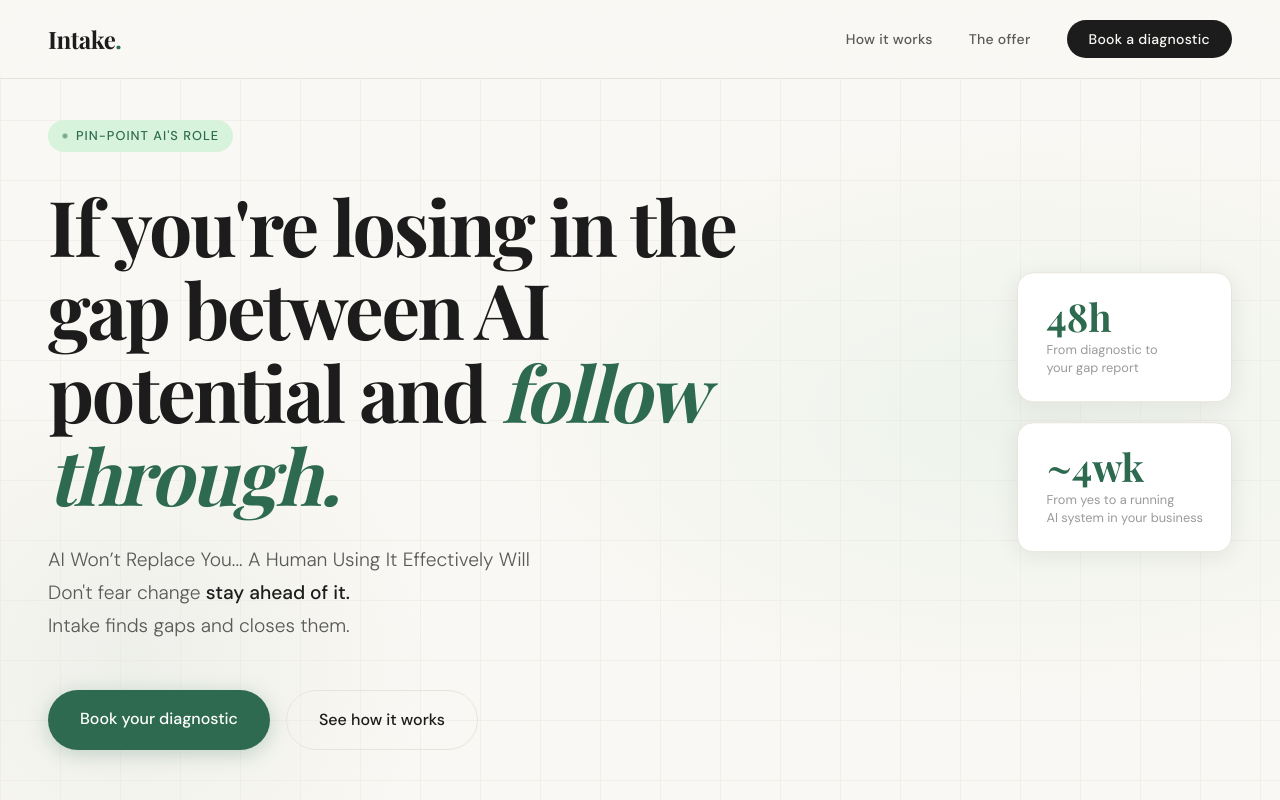
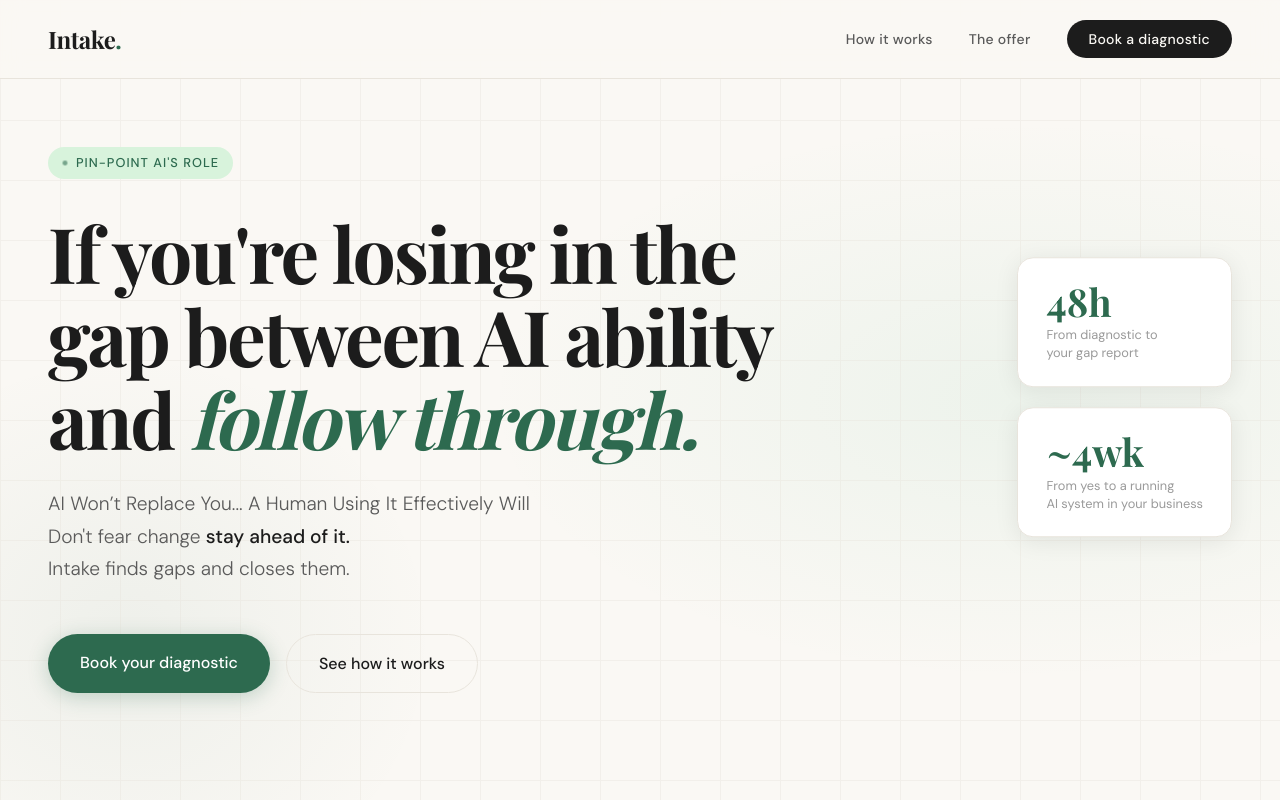
Before and after one commit to archiebald003/intake, a plain HTML site: page index.html in a window 1280 px wide. Shown: the top 800 px of the page. Drawn offline with nearby package versions, Linux system fonts and the light colour scheme.

Commit message:
Update index.html

```diff
--- a/index.html
+++ b/index.html
@@ -858,7 +858,7 @@
   <div class="hero-grid"></div>
   <div class="hero-content">
     <div class="hero-eyebrow">Pin-Point AI's Role</div>
-    <h1>If you're losing in the gap between AI potential and <em>follow through.</em></h1>
+    <h1>If you're losing in the gap between AI ability and <em>follow through.</em></h1>
     <p class="hero-sub">
       AI Won’t Replace You... A Human Using It Effectively Will<br>
       Don't fear change <strong> stay ahead of it.</strong><br>
```
